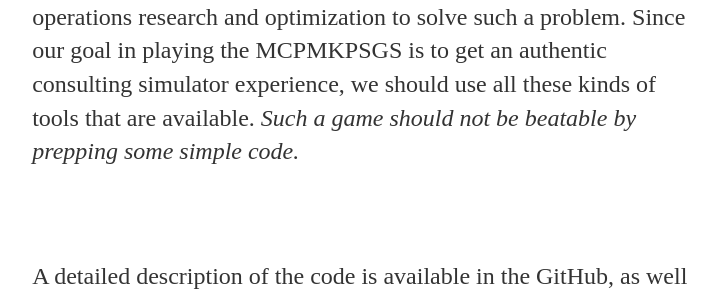
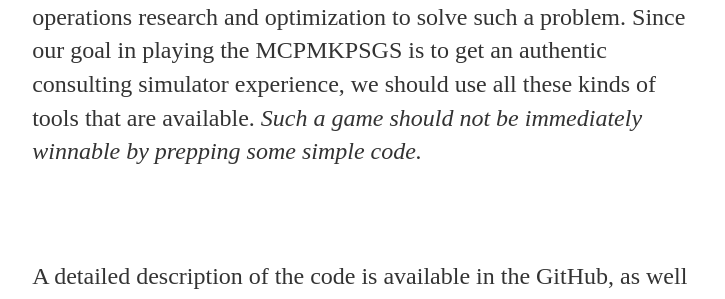
Before and after one commit to PhillipKerger/phillipkerger.github.io, a Jekyll site: the page built from _posts/2022-11-18-beating_mckinsey_psg_simulation.md, in a window 1280 px wide. Shown: the part 1362-1661 px from the top of the page, without its empty margins (276-1001 px from the left). Built offline with Jekyll 4.4.1, drawn with Linux system fonts in a browser that asks for light colours.

Commit message:
Update 2022-11-18-beating_mckinsey_psg_simulation.md

```diff
--- a/_posts/2022-11-18-beating_mckinsey_psg_simulation.md
+++ b/_posts/2022-11-18-beating_mckinsey_psg_simulation.md
@@ -8,7 +8,7 @@ McKinsey, one of the biggest and most prestigious consulting firms in the world,
 MConsulting Prep has created a simulation game called McKinsey PSG Simulation influenced by this -- a fun video game that claims to be inspired by McKinsey's Solve, and also consists of bootleg  Zoo Tycoon and Plants vs Zombies. The bootleg Zoo Tycoon portion, which I will refer to as the ecosystem builder, essentially asks the player to solve a certain feasibility problem under rules and constraints laid out in-game. As it's just finding a feasible solution to a given set of rules, it is very easily solvable in Python or the programming language of your choice. All we need to do is simulate the rules of the game and search for a solution. <br><br>
 A repository of Python code to easily win the ecosystem builder is available on [my GitHub page](https://github.com/PhillipKerger/). <br><br>
 
-When we play the  MConsulting Prep McKinsey PSG Simulation (MCPMKPSGS henceforth) we really are doing this because we want to play a consulting simulator. But of course, if there is a problem that can be phrased as a satisfyability problem over some possible data, no consultant should be solving this problem in their head or with pen and paper. A good consultant would make use of modern computing resources and mathematical techniques from operations research and optimization to solve such a problem. Since our goal in playing the MCPMKPSGS is to get an authentic consulting simulator experience, we should use all these kinds of tools that are available. <i>Such a game should not be beatable by prepping some simple code.</i>
+When we play the  MConsulting Prep McKinsey PSG Simulation (MCPMKPSGS henceforth) we really are doing this because we want to play a consulting simulator. But of course, if there is a problem that can be phrased as a satisfyability problem over some possible data, no consultant should be solving this problem in their head or with pen and paper. A good consultant would make use of modern computing resources and mathematical techniques from operations research and optimization to solve such a problem. Since our goal in playing the MCPMKPSGS is to get an authentic consulting simulator experience, we should use all these kinds of tools that are available. *<i>Such a game should not be immediately winnable by prepping some simple code.</i>*
 
 <br> <br>
 A detailed description of the code is available in the GitHub, as well as in the comment portions of the code itself.
```
